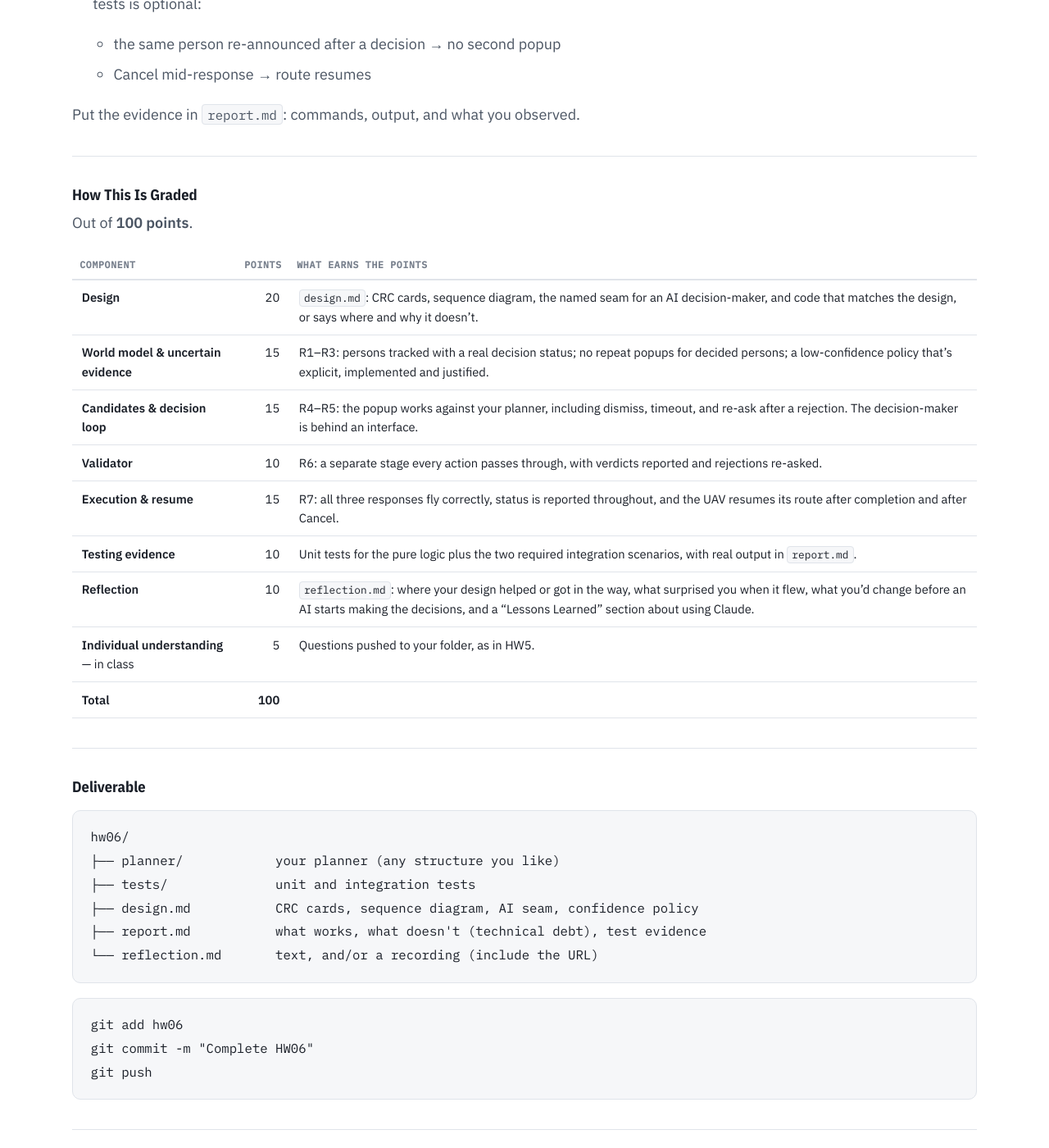
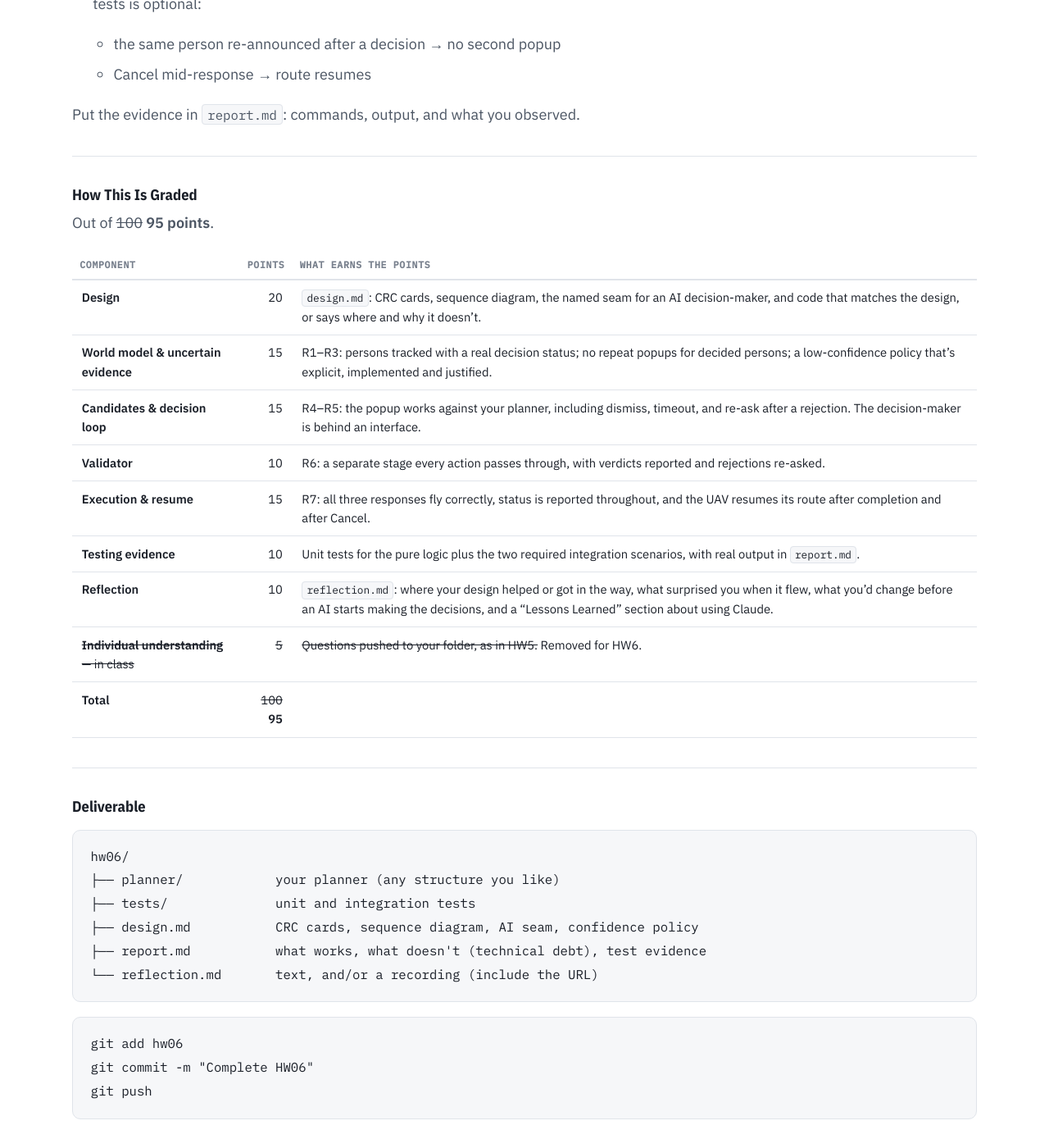
Before and after one commit to JaneClelandHuang/uav-native-ai, a Jekyll site: the page built from lessons/lesson6.md, in a window 1280 px wide and 1400 px high, scrolled down 7062 px. Shown: the whole window at 82% size. Built offline with Jekyll 4.4.1, drawn with Linux system fonts in a browser that asks for light colours; our own code applies the rules of GitHub Pages for plain Markdown files.

Commit message:
HW6: strike the in-class understanding row; graded out of 95
Co-Authored-By: Claude Opus 5.5 <noreply@anthropic.com>

```diff
--- a/lessons/lesson6.md
+++ b/lessons/lesson6.md
@@ -270,7 +270,7 @@ Put the evidence in `report.md`: commands, output, and what you observed.
 
 ### How This Is Graded
 
-Out of **100 points**.
+Out of ~~100~~ **95 points**.
 
 <div class="table-wrap" markdown="1">
 
@@ -283,8 +283,8 @@ Out of **100 points**.
 | **Execution & resume** | 15 | R7: all three responses fly correctly, status is reported throughout, and the UAV resumes its route after completion and after Cancel. |
 | **Testing evidence** | 10 | Unit tests for the pure logic plus the two required integration scenarios, with real output in `report.md`. |
 | **Reflection** | 10 | `reflection.md`: where your design helped or got in the way, what surprised you when it flew, what you'd change before an AI starts making the decisions, and a "Lessons Learned" section about using Claude. |
-| **Individual understanding** — in class | 5 | Questions pushed to your folder, as in HW5. |
-| **Total** | **100** | |
+| ~~**Individual understanding** — in class~~ | ~~5~~ | ~~Questions pushed to your folder, as in HW5.~~ Removed for HW6. |
+| **Total** | ~~100~~ **95** | |
 
 </div>
 
```
